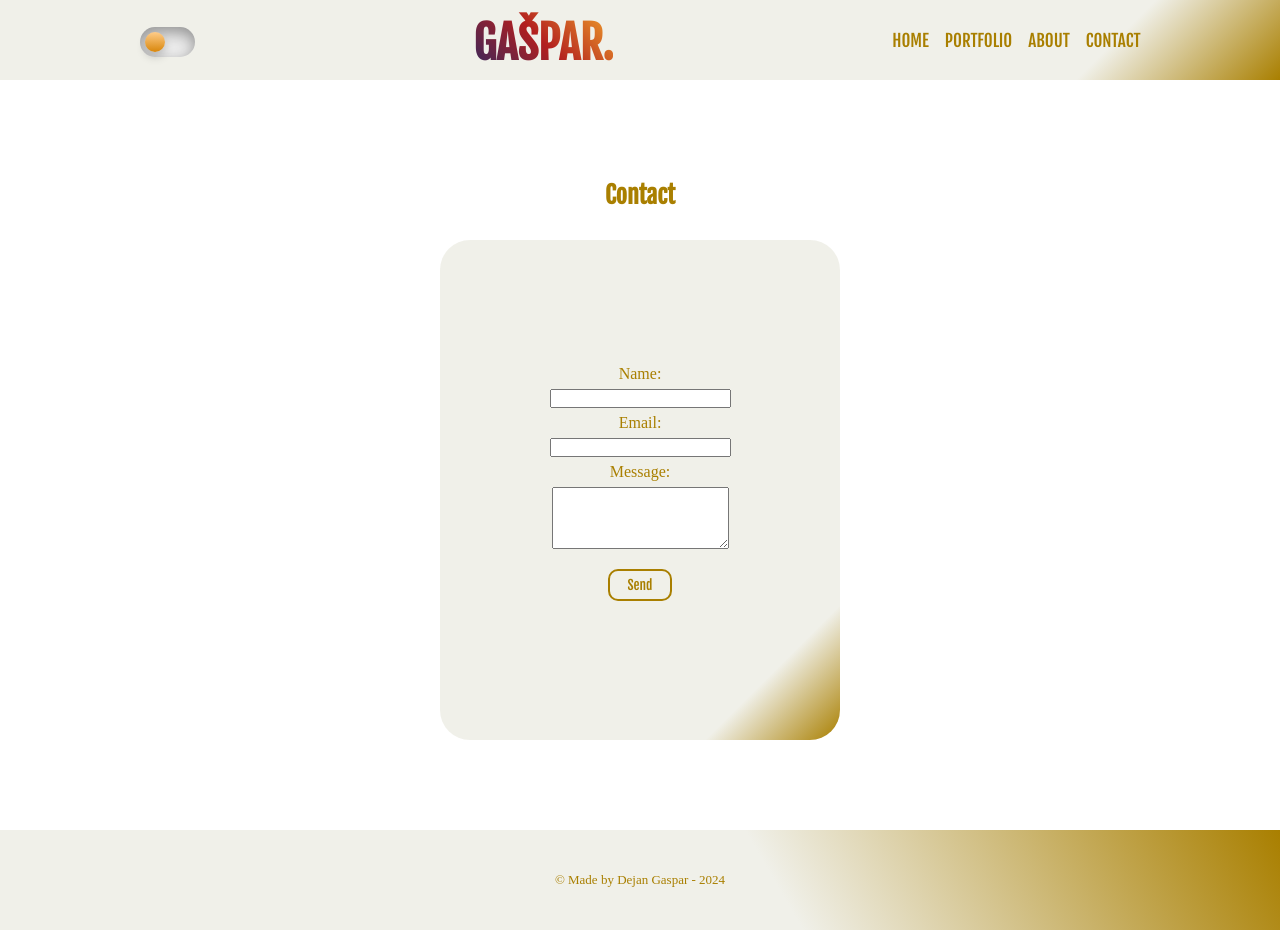
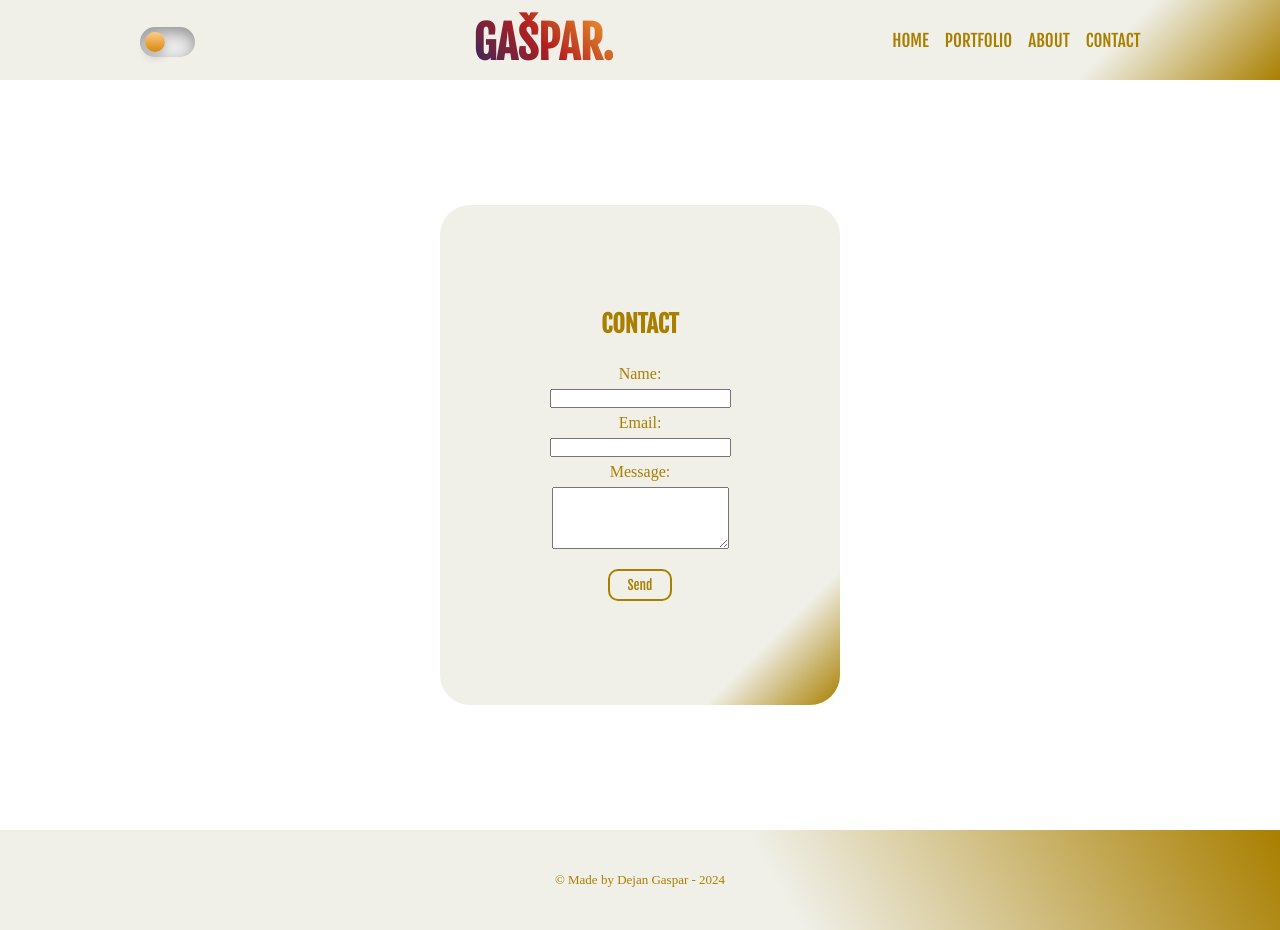
Before and after one commit to Gaspardious/react_resume, a React (Vite) app: page /contact in a window 1280 px wide. Built offline with nearby package versions, Linux system fonts and the light colour scheme.

Commit message:
changes to contact

```diff
--- a/src/components/form/FormProvider.jsx
+++ b/src/components/form/FormProvider.jsx
@@ -1,14 +1,12 @@
 import React, { createContext, useContext, useState } from 'react';
 
-// Creating the context
+
 const FormContext = createContext();
 
-// This is a custom hook to use the context
+
 export function useForm() {
     return useContext(FormContext);
 }
-
-// Provider component
 export function FormProvider({ children }) {
     const [formData, setFormData] = useState({
         name: '',
--- a/src/pages/contact/Contact.jsx
+++ b/src/pages/contact/Contact.jsx
@@ -10,8 +10,8 @@ const ContactForm = () => {
   return (
     <>
     <div className={styles.contact} >
-     <h2>Contact</h2>
       <form className={styles.contact__section} action="">
+        <h2>CONTACT</h2>
           <label className={styles.contact_label} htmlFor="name">Name:</label>
           <input
               type="text"
```
Lines whose indentation alone changed are shown as unchanged.
